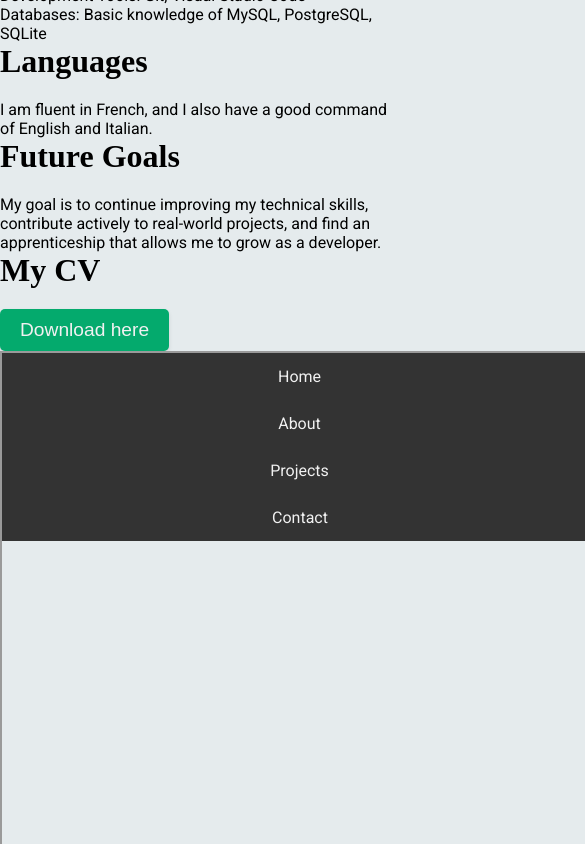
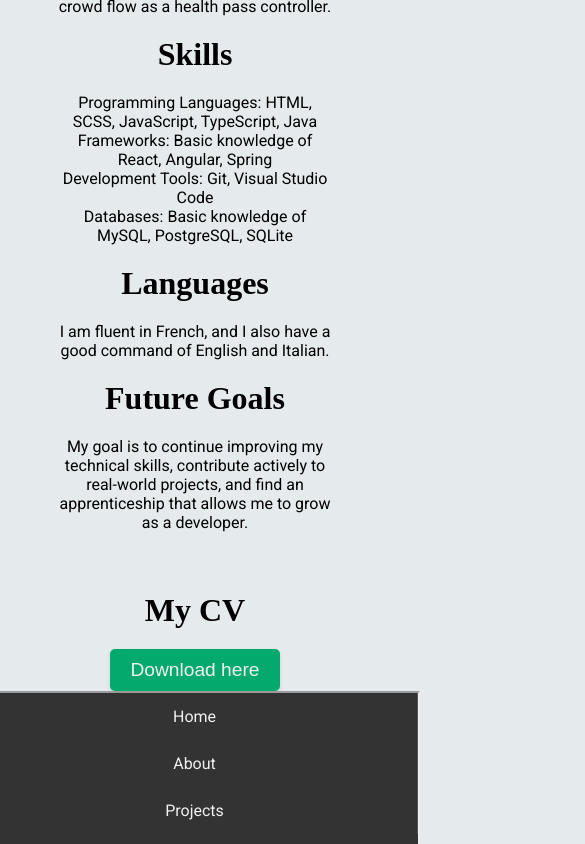
Before and after one commit to falda/myPortfolio, an Angular app: page /about in a window 390 px wide. Shown: the part 840-1684 px from the top of the page, 585 px wide, since content can reach past the window. Built offline with nearby package versions, Linux system fonts and the light colour scheme.

Commit message:
J'ai finis la page about, il ne me reste plus que la page projects à faire.

```diff
--- a/src/app/about/about.component.html
+++ b/src/app/about/about.component.html
@@ -1,4 +1,5 @@
-<div class="about-container">
+<div id="about" class="container">
+    <div class="left">
         <h1>About me</h1>
 
         <section class="introduction">
@@ -45,12 +46,13 @@
                 and find an apprenticeship that allows me to grow as a developer.
             </p>
         </section>
+    </div>
 
+    <div class="right">
         <section class="cv">
             <h2>My CV</h2>
-        <a href="/myCV.pdf" download>
-            <button class="button">Download here</button>
-        </a>
+            <button class="button" (click)="downloadCV()">Download here</button>
             <iframe src="/myCV.pdf" width="600" height="800"></iframe>
         </section>
     </div>
+</div>
--- a/src/app/about/about.component.scss
+++ b/src/app/about/about.component.scss
@@ -0,0 +1,18 @@
+#about {
+    height: auto;
+    .left {
+        width: 50%;
+    }
+
+    .right {
+        width: 30%;
+        text-align: center;
+
+        iframe {
+            height: 700px;
+            width: 100%;
+            min-width: 450px;
+            padding: auto;
+        }
+    }
+}
--- a/src/app/about/about.component.ts
+++ b/src/app/about/about.component.ts
@@ -8,5 +8,10 @@ import { Component } from '@angular/core';
   styleUrl: './about.component.scss'
 })
 export class AboutComponent {
-
+  downloadCV(): void {
+    const link = document.createElement('a');
+    link.href = '/myCV.pdf';
+    link.download = 'myCV.pdf';
+    link.click();
+  }
 }
--- a/src/app/contact/contact.component.html
+++ b/src/app/contact/contact.component.html
@@ -1,4 +1,4 @@
-<div class="contact container">
+<div id="contact" class="container">
     <div class="left">
         <section class="contact-intro">
             <h1>Get in Touch</h1>
@@ -20,7 +20,7 @@
         </section>
     </div>
 
-    <div class="right">
+    <div class="right card">
         <section class="contact-form">
             <h2>Contact Me</h2>
             <form id="contactForm">
--- a/src/app/contact/contact.component.scss
+++ b/src/app/contact/contact.component.scss
@@ -1,7 +1,7 @@
 $margin: 50px;
 
-.contact {
-    .left, .right {
+#contact {
+    .right {
         width: 30%;
     }
 
--- a/src/app/home/home.component.html
+++ b/src/app/home/home.component.html
@@ -1,4 +1,4 @@
-<div class="home container">
+<div id="home" class="container">
     <div class="left">
         <header class="title">
             <h1>Hello, I'm Falda Loïc</h1>
@@ -15,7 +15,7 @@
         </article>
     </div>
 
-    <div class="right">
+    <div class="right card">
         <section class="call-to-actions">
             <div class="call-to-action-projects">
                 <h2>Take a look at my projects</h2>
--- a/src/app/home/home.component.scss
+++ b/src/app/home/home.component.scss
@@ -1,6 +1,6 @@
 $padding: 20px;
 
-.home {
+#home {
     .call-to-actions {
         // Center titles and buttons
         text-align: center;
--- a/src/app/navigation/navigation.component.scss
+++ b/src/app/navigation/navigation.component.scss
@@ -3,8 +3,7 @@ $darken-primary-color: darken($primary-color, 10%);
 
 .navigation{
     // A sticky element toggles between relative and fixed, depending on the scroll position.
-    position: -webkit-sticky;
-    position: sticky;
+    position: static;
     top: 0;
 
     // The element floats to the left of its container
@@ -15,7 +14,6 @@ $darken-primary-color: darken($primary-color, 10%);
 
     width: 100%;
     background-color: #333;
-    margin-bottom: 50px;
 
     a {
         // Display items horizontally
--- a/src/app/projects/projects.component.html
+++ b/src/app/projects/projects.component.html
@@ -1,4 +1,4 @@
-<section class="projects-container">
+<section class="projects container">
     <h2>My Projects</h2>
     <p>
         I am currently working on exciting projects that will be showcased here soon. Stay tuned!
--- a/src/app/projects/projects.component.scss
+++ b/src/app/projects/projects.component.scss
@@ -0,0 +1,4 @@
+.projects {
+    flex-direction: column;
+    text-align: center;
+}
--- a/src/styles.scss
+++ b/src/styles.scss
@@ -22,7 +22,6 @@ body {
 }
 
 h1, h2, h3 {
-    font-family: 'Montserrat', sans-serif;
     font-family: 'Playfair Display', serif;
     font-weight: 700;
 }
@@ -34,6 +33,7 @@ h1 {
 
 h2 {
     font-size: 2rem;
+    margin-top: $padding;
     margin-bottom: $padding;
 }
 
@@ -62,7 +62,7 @@ span {
     align-items: center;
 
     width: 100%;
-    height: 70vh;
+    height: 80vh;
     padding: $padding;
 
     .left, .right {
@@ -71,7 +71,7 @@ span {
     }
 
     .left {
-        width: 30%;
+        width: 40%;
         display: flex;
         text-align: left;
 
@@ -81,10 +81,13 @@ span {
 
     .right {
         width: 20%;
+        min-width: 350px;
         display: flex;
         align-items: center;
         flex-direction: column;
+    }
 
+    .card {
         box-shadow: 0 4px 8px 0 rgba(0,0,0,0.2);
         border-radius: 10px;
         padding: $padding;
@@ -137,7 +140,10 @@ span {
 }
 
 @media (max-width: 768px) {
-    .container{
+}
+
+@media (max-width: 1024px) {
+    #home, #about ,#contact {
         flex-direction: column;
         height: auto;
 
@@ -147,5 +153,49 @@ span {
             padding: 20px;
         }
 
+        .card {
+            box-shadow: 0 0 0 0 rgba(0, 0, 0, 0);
+            border-radius: 0;
+            padding: 0;
+            background-color: darken($background-color, 3%);
+
+            &:hover {
+                box-shadow: 0 0 0 0 rgba(0, 0, 0, 0);
+            }
+        }
+    }
+
+    .container {
+        .left, .right {
+            width: 50%;
+        }
     }
 }
+
+@media (max-width: 1440px) {
+    #about {
+        flex-direction: column;
+        height: auto;
+
+        .left, .right {
+            text-align: center;
+            padding: $padding;
+        }
+
+        .left {
+            width: 90% !important;
+        }
+    }
+
+    #home, #contact {
+        .left {
+            width: 50%;
+        }
+    }
+}
+
+@media (max-height: 550px) {
+    .container {
+        height: auto !important;
+    }
+}
```
Lines whose indentation alone changed are shown as unchanged.
